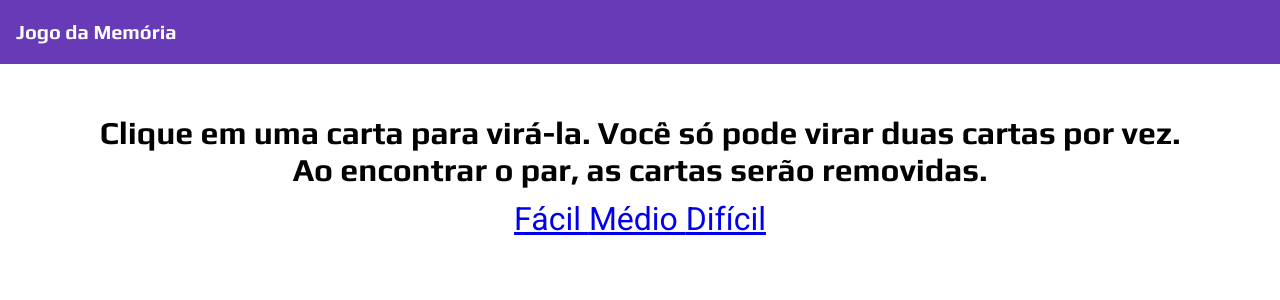
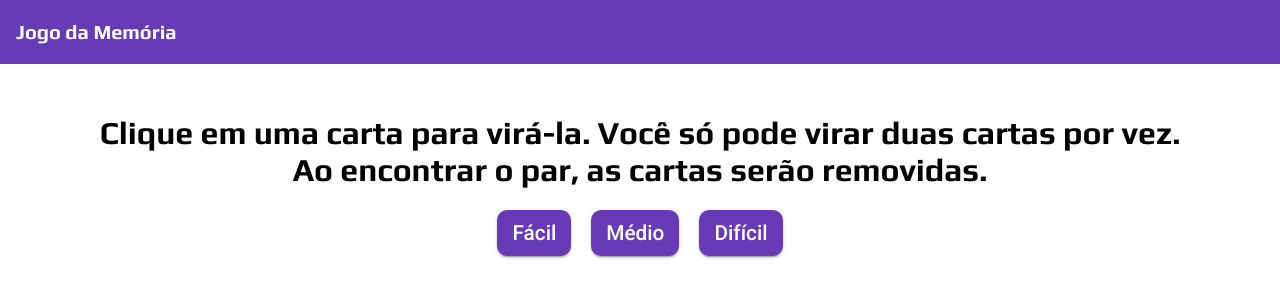
Before and after one commit to BRtony/jogo-da-memoria-angular, an Angular app: page / in a window 1280 px wide. Shown: the top 300 px of the page. Built offline with nearby package versions, Linux system fonts and the light colour scheme.

Commit message:
new images

```diff
--- a/src/app/app.component.css
+++ b/src/app/app.component.css
@@ -22,3 +22,10 @@
     font-family: 'Play', sans-serif;
 
 }
+button {
+    margin: 10px;
+    font-size: 1.3rem;
+    padding: 5px 15px;
+    border-radius: 10px;
+    box-shadow: 5px 5px 5px #683ab74f;
+}
--- a/src/app/app.component.html
+++ b/src/app/app.component.html
@@ -8,21 +8,18 @@
   </p>
      <!-- tela inicial -->
      <div class="principal" *ngIf="showInicio">
-      <a href="#"
-         class="botao"
+      <button mat-raised-button color="primary"
          (click)="setupCards()">
          Fácil
-      </a>
-      <a href="#"
-         class="botao"
+     </button>
+      <button mat-raised-button color="primary"
          (click)="setupCardsMedio()">
          Médio
-      </a>
-      <a href="#"
-         class="botao"
+    </button>
+      <button mat-raised-button color="primary"
          (click)="setupCardsHard()">
          Difícil
-      </a>
+  </button>
     </div><!-- fim tela inicial -->
 
   <div class="grid p-16">
--- a/src/app/app.component.ts
+++ b/src/app/app.component.ts
@@ -14,25 +14,32 @@ export class AppComponent implements OnInit{
     inUseM: boolean
     inUseH: boolean
   cardImages = [
-    '564x/42/19/8c/42198cf4fe33a5ea7714735f4b67cb30.jpg',
-    // '564x/35/dc/ca/35dccaabebccbecd9880fbeb21dc7362.jpg',
-    // '5UQLWAUS_6c',
-    // 'sHGMUBA88Mc',
-    // '_XdTZMuCXRM',
+    '564x/1b/e6/92/1be69269b718b0885efa99c180ed4ac7.jpg',
+    '564x/02/ce/41/02ce41e3c7184ddb85b45e44e5d73103.jpg',
   ];
   cardImagesMedio = [
-    // '564x/c6/1f/d0/c61fd03c7cfe93754d4d69b6e76616a0.jpg',
-    // '236x/56/36/c8/5636c83ba30560b09704560188fe26b3.jpg',
+    '564x/c6/1f/d0/c61fd03c7cfe93754d4d69b6e76616a0.jpg',
+    '236x/56/36/c8/5636c83ba30560b09704560188fe26b3.jpg',
     '564x/48/27/71/482771345c8ecbeb6d6ccaf3e66760f3.jpg',
     '236x/21/70/3a/21703a31d8693986a5234e66dd512503.jpg',
     '564x/ec/62/b0/ec62b02a41eef77fbbf65a4f5805d10a.jpg',
   ];
   cardImagesHard = [
-    'GubApA69UZM',
-    'sB1iOml907A',
-    '5UQLWAUS_6c',
-    'sHGMUBA88Mc',
-    '_XdTZMuCXRM',
+    '564x/ce/02/76/ce0276335be47791cd196e0471cbbf70.jpg',
+    '564x/74/61/1f/74611f69825d3f0ce7311b58aa4a762b.jpg',
+    '564x/50/4d/b6/504db65eb3d901e35e9734633a5f2076.jpg',
+    '564x/a1/94/2b/a1942b622130ef39abb85f2efee9f172.jpg',
+    '564x/34/9b/5b/349b5b240c2cf6d1eb3a3484d3871a9c.jpg',
+    '564x/15/00/f2/1500f2cc3c59899d151853012726e1a5.jpg',
+    '564x/8d/aa/15/8daa154572b2e3b0f9ba6545ad8a19da.jpg',
+    '564x/11/05/a0/1105a0a460405c6412b3a4f37504861f.jpg',
+    '564x/20/9b/6a/209b6af6042f993ef762cd5ff94ea6c3.jpg',
+    '564x/e2/74/cc/e274cc223e1cab9167e31fde01aad7d4.jpg',
+    '564x/57/09/0c/57090c9064bebaa07035f2e47edc7902.jpg',
+    '564x/49/cb/61/49cb611b1d035b83ce5ee9d87d3d9096.jpg',
+    '564x/c3/fc/ec/c3fcec0b961116f12540a52bfd745d17.jpg',
+    '564x/f8/f5/ae/f8f5aeacec2defd58e6d370362b939b6.jpg',
+    '564x/4f/92/c7/4f92c76cbc9bf127ce1f3783b1974673.jpg',
   ];
   cards: CardData[] = [];
 
@@ -218,7 +225,7 @@ export class AppComponent implements OnInit{
 
   restart(): void {
     this.matchedCount = 0;
-    this.setupCards();
+    this.showInicio();
   }
 
 
--- a/src/app/game-card/game-card.component.html
+++ b/src/app/game-card/game-card.component.html
@@ -1,6 +1,6 @@
 <div class="card" (click)="cardClicked.emit()" [@cardFlip]="data.state">
     <div class="face back">
-        <img src="../../assets/card-back.jpeg">
+        <img src="../../assets/card-back.jpg">
     </div>
     <div class="face front">
         <!-- implementando imagens apenas mudando o ID da url -->
```
Also changed, not shown: src/assets/card-back.jpg (added).
